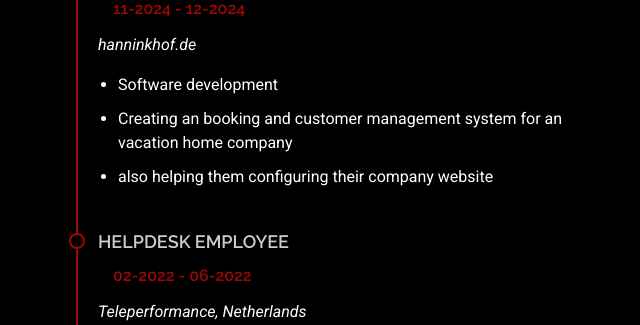
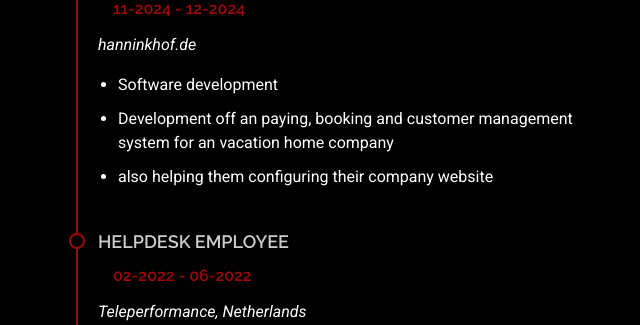
Before and after one commit to AutiCodes/Auticodes.nl, a PHP site: page / in a window 1280 px wide. Shown: the part 1697-2022 px from the top of the page, without its empty margins (96-736 px from the left). Run offline with PHP 8.4, Linux system fonts and the light colour scheme; some libraries are stand-ins or nearby versions.

Commit message:
Updated text

```diff
--- a/index.php
+++ b/index.php
@@ -141,7 +141,7 @@
                   Software development
                 </li>
                 <li>
-                  Creating an booking and customer management system for an vacation home company
+                  Development off an paying, booking and customer management system for an vacation home company
                 </li>
                 <li>
                   also helping them configuring their company website
```
